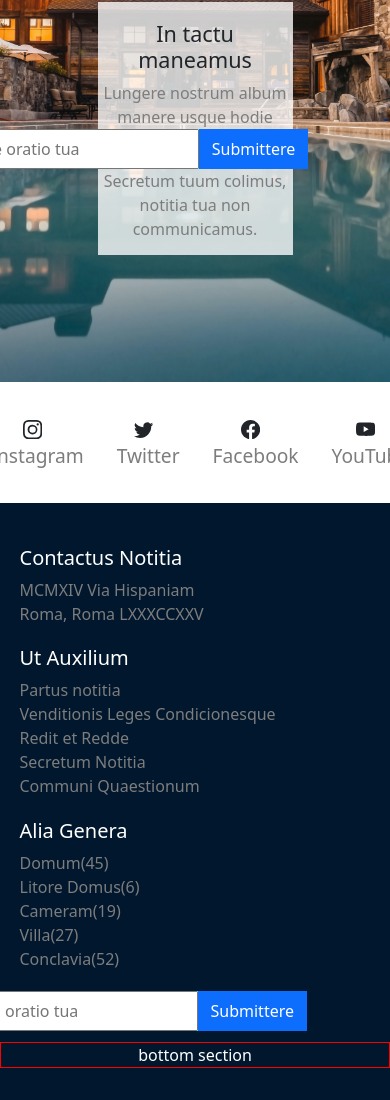
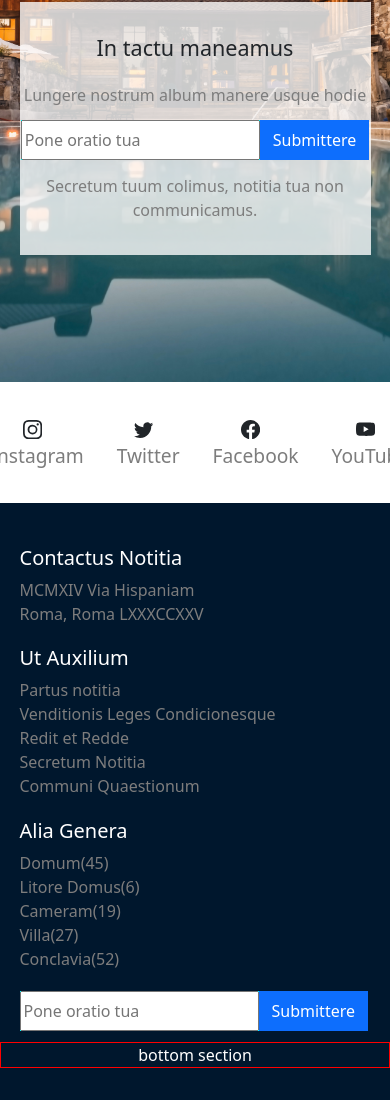
Before and after one commit to thatvictor7/realEastateLandingPage, a React (Create React App) app: page / in a window 390 px wide. Shown: the part 8387-9487 px from the top of the page. Built offline with nearby package versions, Linux system fonts and the light colour scheme.

Commit message:
createda separate input for emai

```diff
--- a/src/components/navBottom.jsx
+++ b/src/components/navBottom.jsx
@@ -34,7 +34,7 @@ export default function NavBottom(params) {
                     <span>Villa(27)</span>
                     <span>Conclavia(52)</span>
                 </div>
-                <div>
+                <div className='nav-column'>
                     <EmailInput />
                 </div>
             </div>
--- a/src/styling/contactSection.scss
+++ b/src/styling/contactSection.scss
@@ -14,19 +14,6 @@
     padding: 5% 0;
 }
 
-#input-container {
-   width: 65%;
-   background-color: aqua;
-}
-
-#email-input {
-    height: 2.5em;
-}
-
-#email-button {
-    height: 2.5em;
-    border-radius: 0;
-}
 
 #contact-image {
     height: 60vh;
@@ -47,3 +34,9 @@
 .social-name {
     margin: 0 0 0 .5em;
 }
+
+@media all and (max-width: 950px) {
+    #form-container {
+        width: 90%;
+    }
+}
--- a/src/styling/emailInput.scss
+++ b/src/styling/emailInput.scss
@@ -0,0 +1,21 @@
+@import './custom.scss';
+
+#input-container {
+    width: 65%;
+    background-color: aqua;
+ }
+
+ #email-input {
+     height: 2.5em;
+ }
+
+ #email-button {
+     height: 2.5em;
+     border-radius: 0;
+ }
+
+ @media all and (max-width: 950px) {
+    #input-container {
+        width: unset;
+    }
+ }
```
